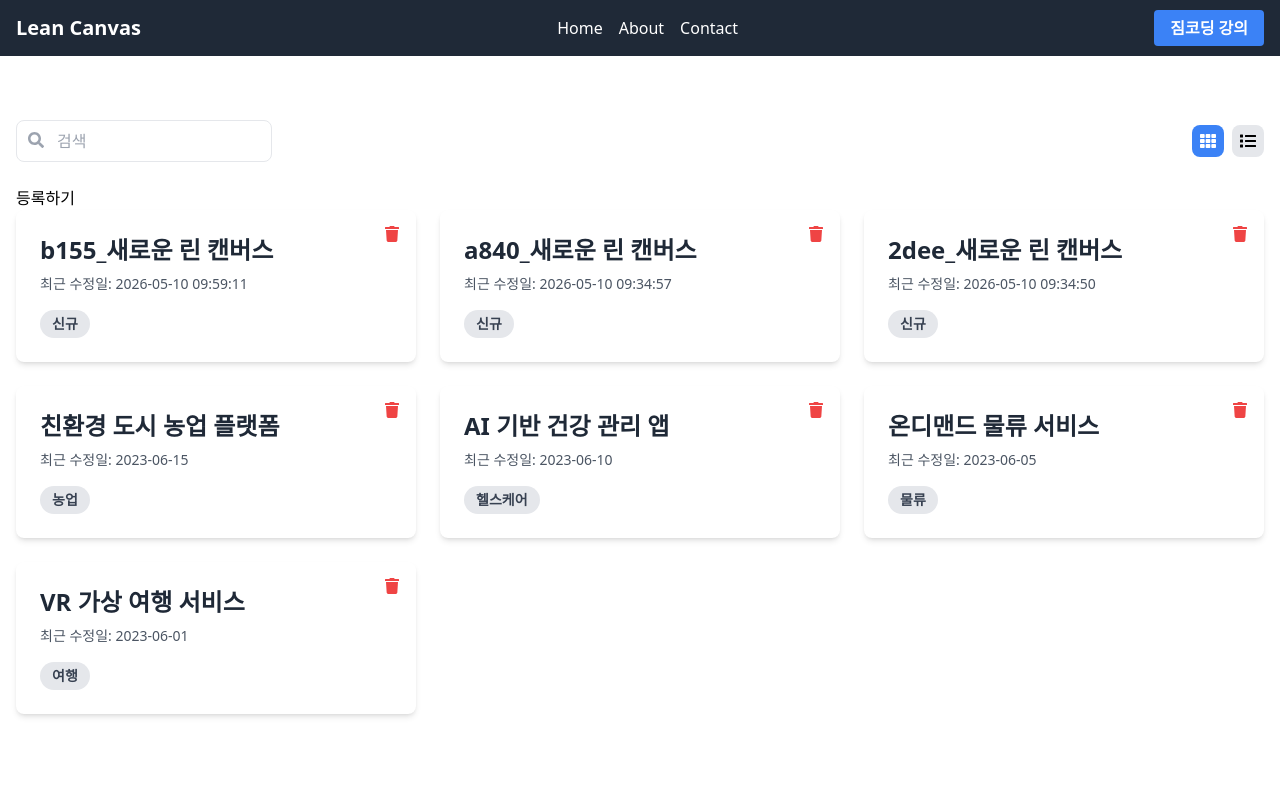
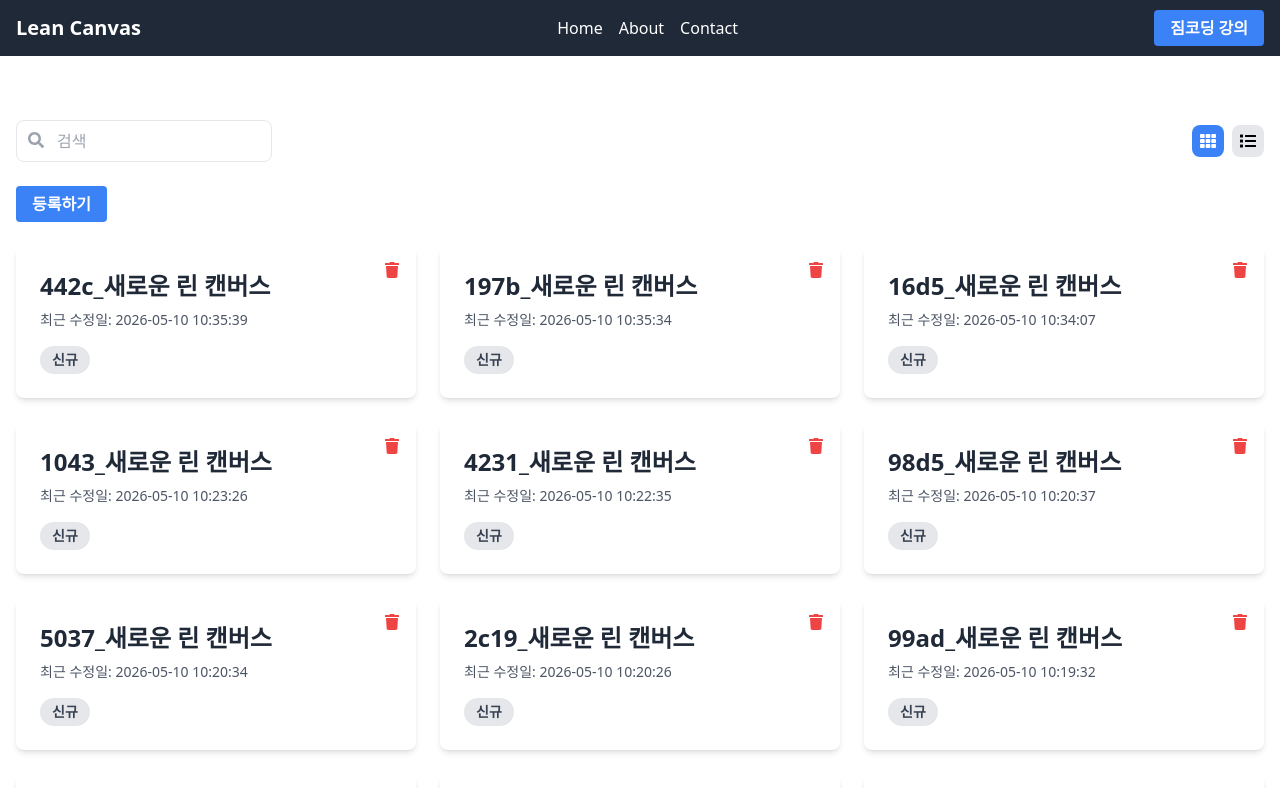
Before and after one commit to kikjs75/lean-canvas-react, a React (Vite) app: page / in a window 1280 px wide. Shown: the top 788 px of the page. Built offline with nearby package versions, Linux system fonts and the light colour scheme; data requests are answered from the project's data file.

Commit message:
등록구현, 공통 컴포넌트, dayjs 라이브러리-2-버튼 컴포넌트 생성, 등록 중 미등록 구현

```diff
--- a/data/db.json
+++ b/data/db.json
@@ -41,6 +41,60 @@
       "lastModified": "2026-05-10 09:59:11",
       "category": "신규",
       "id": 7
+    },
+    {
+      "title": "99ad_새로운 린 캔버스",
+      "lastModified": "2026-05-10 10:19:32",
+      "category": "신규",
+      "id": 8
+    },
+    {
+      "title": "2c19_새로운 린 캔버스",
+      "lastModified": "2026-05-10 10:20:26",
+      "category": "신규",
+      "id": 9
+    },
+    {
+      "title": "5037_새로운 린 캔버스",
+      "lastModified": "2026-05-10 10:20:34",
+      "category": "신규",
+      "id": 10
+    },
+    {
+      "title": "98d5_새로운 린 캔버스",
+      "lastModified": "2026-05-10 10:20:37",
+      "category": "신규",
+      "id": 11
+    },
+    {
+      "title": "4231_새로운 린 캔버스",
+      "lastModified": "2026-05-10 10:22:35",
+      "category": "신규",
+      "id": 12
+    },
+    {
+      "title": "1043_새로운 린 캔버스",
+      "lastModified": "2026-05-10 10:23:26",
+      "category": "신규",
+      "id": 13
+    },
+    {
+      "title": "16d5_새로운 린 캔버스",
+      "lastModified": "2026-05-10 10:34:07",
+      "category": "신규",
+      "id": 14
+    },
+    {
+      "title": "197b_새로운 린 캔버스",
+      "lastModified": "2026-05-10 10:35:34",
+      "category": "신규",
+      "id": 15
+    },
+    {
+      "title": "442c_새로운 린 캔버스",
+      "lastModified": "2026-05-10 10:35:39",
+      "category": "신규",
+      "id": 16
     }
   ]
 }
--- /dev/null
+++ b/src/components/Button.jsx
@@ -0,0 +1,25 @@
+import { FaSpinner } from 'react-icons/fa';
+
+function Button({ isLoadingCreate, onClick, className, children }) {
+  const clazz = [
+    'bg-blue-500 hover:bg-blue-600 text-white font-bold py-1.5 px-4 rounded transition-colors duration-300 focus:outline-none focus:ring-2 focus:ring-blue-500 focus:ring-opacity-50',
+    className,
+  ].join(' ');
+
+  const handleClick = () => {
+    if (isLoadingCreate) return;
+
+    onClick();
+  };
+
+  return (
+    <button className={clazz} onClick={handleClick} disabled={isLoadingCreate}>
+      <span className="flex items-center justify-center">
+        {isLoadingCreate && <FaSpinner className="animate-spin mr-2" />}
+      </span>
+      {children}
+    </button>
+  );
+}
+
+export default Button;
--- a/src/components/Header.jsx
+++ b/src/components/Header.jsx
@@ -8,6 +8,7 @@ import {
   FaTimes,
 } from 'react-icons/fa';
 import { useState } from 'react';
+import Button from './Button';
 
 function Header() {
   const navItems = [
@@ -44,9 +45,8 @@ function Header() {
         <button className="md:hidden" onClick={toggleMenu}>
           <FaBars />
         </button>
-        <button className="hidden md:block bg-blue-500 hover:bg-blue-600 text-white font-bold py-1.5 px-4 rounded transition-colors duration-300 focus:outline-none focus:ring-2 focus:ring-blue-500 focus:ring-opacity-50">
-          짐코딩 강의
-        </button>
+
+        <Button className="hidden md:block">짐코딩 강의</Button>
       </div>
 
       <aside
--- a/src/pages/Home.jsx
+++ b/src/pages/Home.jsx
@@ -5,12 +5,14 @@ import ViewToggle from '../components/ViewToggle';
 import { getCanvases, createCanvas } from '../api/canvas';
 import Loading from '../components/Loading';
 import Error from '../components/Error';
+import Button from '../components/Button';
 
 function Home() {
   const [searchText, setSearchText] = useState();
   const [isGridView, setIsGridView] = useState(true);
   const [data, setData] = useState([]);
   const [isLoading, setIsLoading] = useState(true);
+  const [isLoadingCreate, setIsLoadingCreate] = useState(false);
   const [error, setError] = useState(null);
   const [retryCount, setRetryCount] = useState(0);
 
@@ -60,9 +62,17 @@ function Home() {
 
   const handleDelete = id => setData(data.filter(item => item.id !== id));
 
-  const handleAddCanvas = () => {
-    createCanvas();
-    fetchData({ title_like: searchText });
+  const handleCreateCanvas = async () => {
+    try {
+      setIsLoadingCreate(true);
+      await new Promise(resolver => setTimeout(resolver, 1000));
+      await createCanvas(); // await 없으면 에러 Catch 안 된다.
+      fetchData({ title_like: searchText });
+    } catch (err) {
+      alert(err.message);
+    } finally {
+      setIsLoadingCreate(false);
+    }
   };
 
   return (
@@ -72,7 +82,13 @@ function Home() {
         <ViewToggle isGridView={isGridView} setIsGridView={setIsGridView} />
       </div>
 
-      <button onClick={handleAddCanvas}>등록하기</button>
+      <Button
+        isLoadingCreate={isLoadingCreate}
+        onClick={handleCreateCanvas}
+        className="flex juetify-end mb-6"
+      >
+        등록하기
+      </Button>
 
       {isLoading && <Loading />}
       {error && (
```
